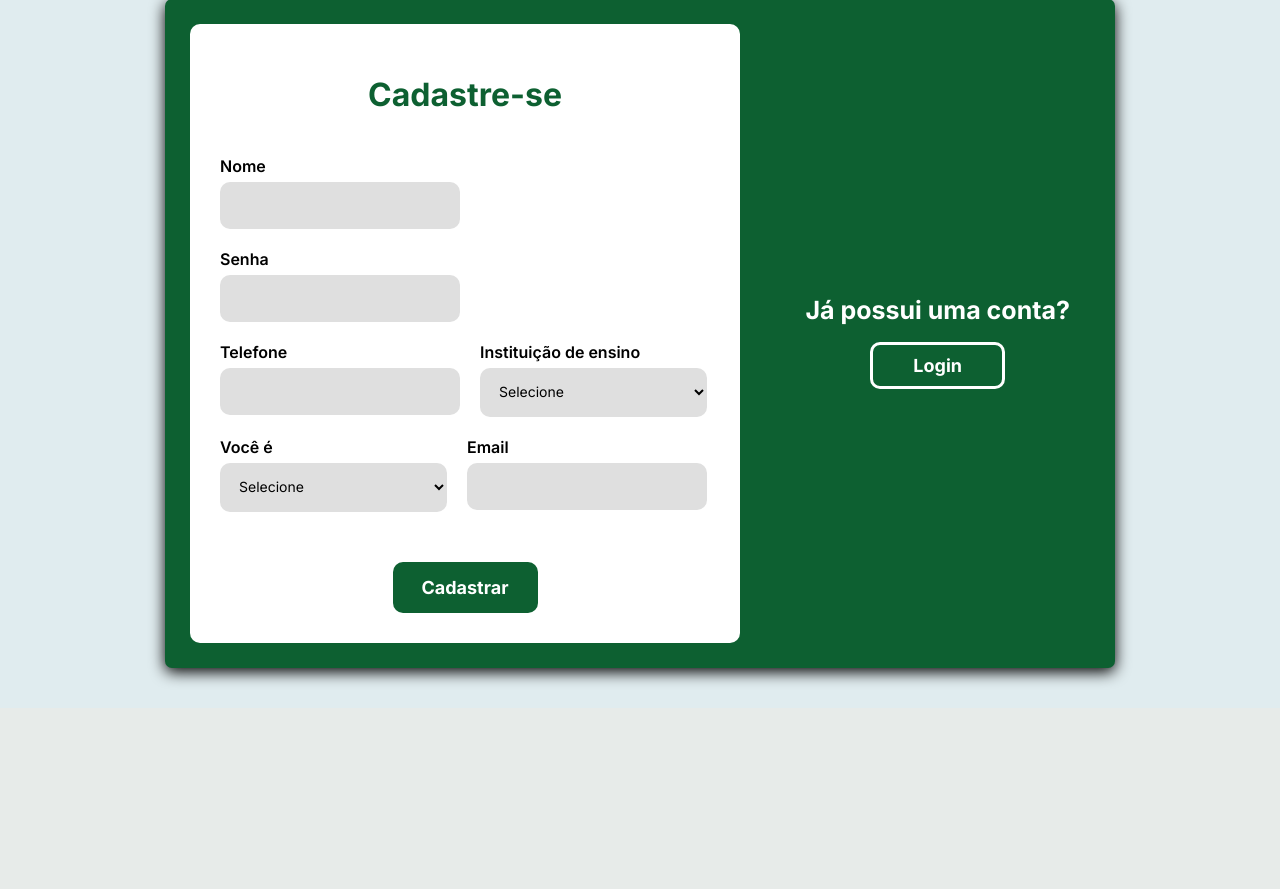
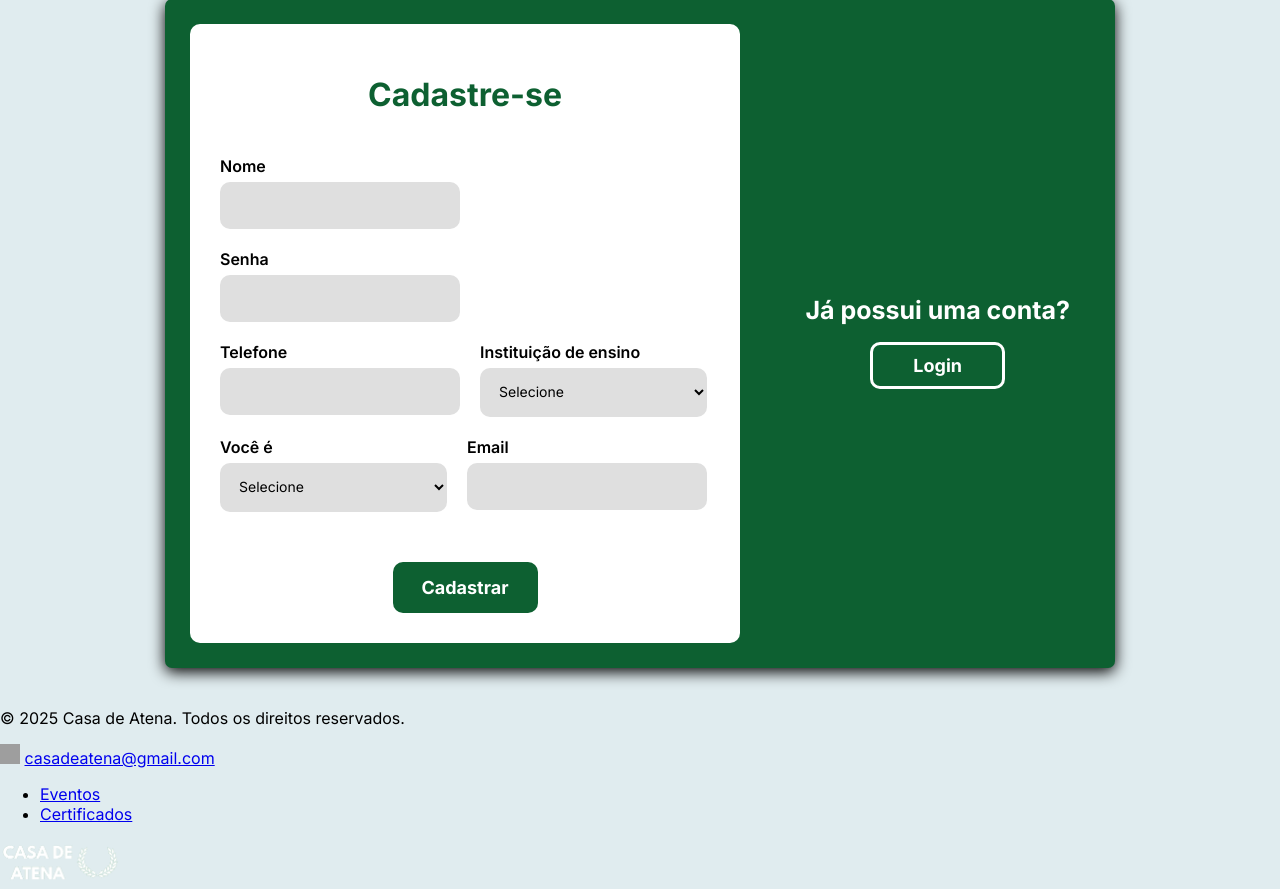
Before and after one commit to okiobot/SGEA, a Django app: page / in a window 1280 px wide. Shown: the part 275-1164 px from the top of the page. Before the commit the page ends 961 px from the top, so only its background shows below. Run offline with Django 5.2, Linux system fonts and the light colour scheme; some web fonts are replaced; grey boxes are pictures that could not be loaded.

Commit message:
feat: Adição do Footer(Rodapé)

```diff
--- a/sgea/login/templates/usuarios/base2.html
+++ b/sgea/login/templates/usuarios/base2.html
@@ -21,5 +21,24 @@
     </div>
 
     <script src="{% static 'js/script.js' %}"></script>
+
+    <footer id="footer-container">
+        <div class="footer-info">
+            <p>&copy; {% now "Y" %} Casa de Atena. Todos os direitos reservados.</p>
+
+            <div class="footer-email">
+                <img src="{% static 'assets/icons/email-icon.png' %}" alt="Icon Email" width="20px" height="20px">
+                <a href="mailto:casadeatena@gmail.com">casadeatena@gmail.com</a>
+            </div>
+            <ul class="footer-links">
+                <li><a href="{% url 'inscricao' %}">Eventos</a></li>
+                <li><a href="{% url 'meus_certificados' %}">Certificados</a></li>
+            </ul>
+        </div>
+
+        <div class="logo-container-footer">
+            <img src="{% static 'assets/logos/atena_logo.png' %}" alt="Logo Atena" class="logo_atena" width="120px">
+        </div>
+    </footer>
 </body>
 </html>
```
Also changed, not shown: sgea/login/templates/usuarios/base.html (+27 -6 lines).
